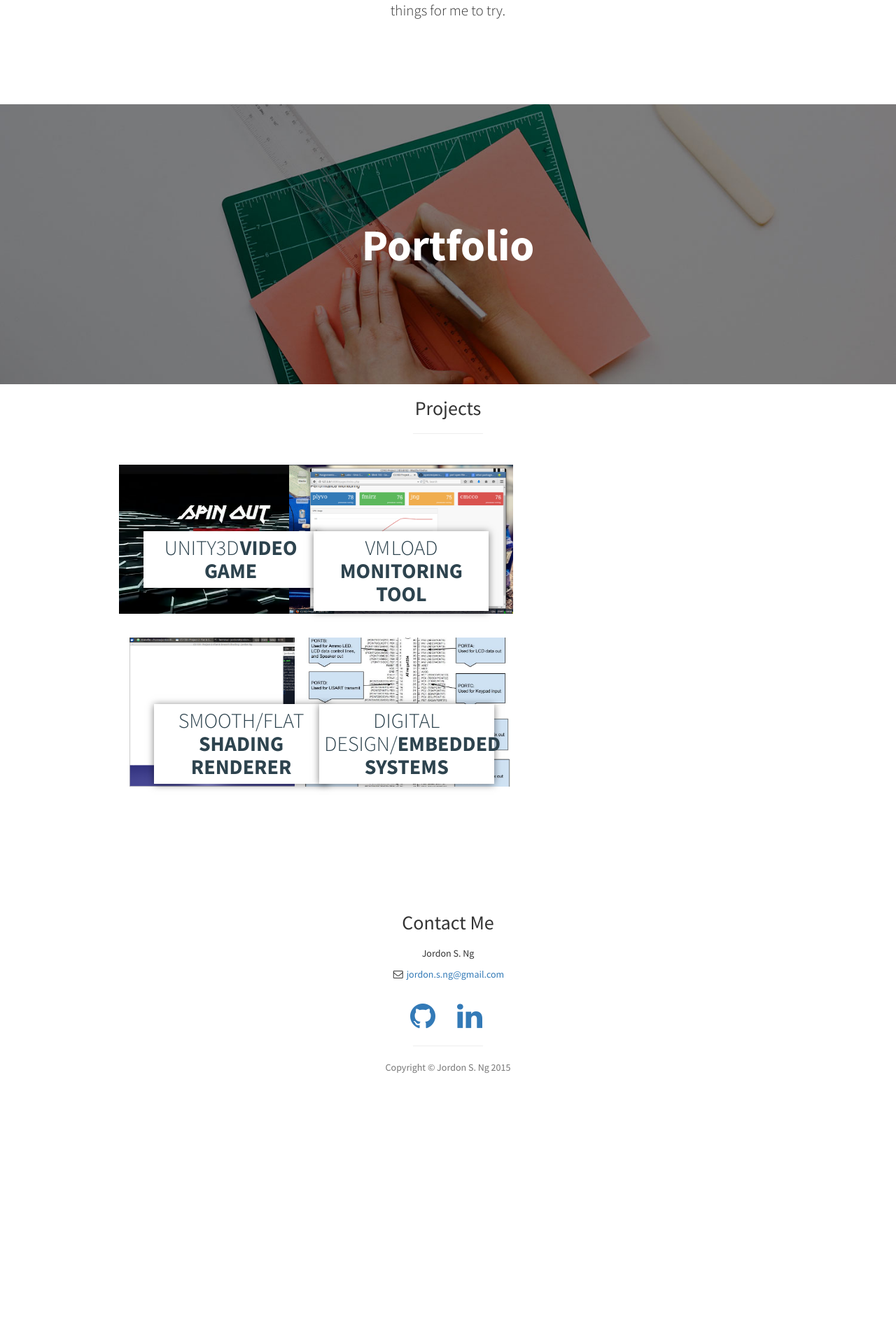
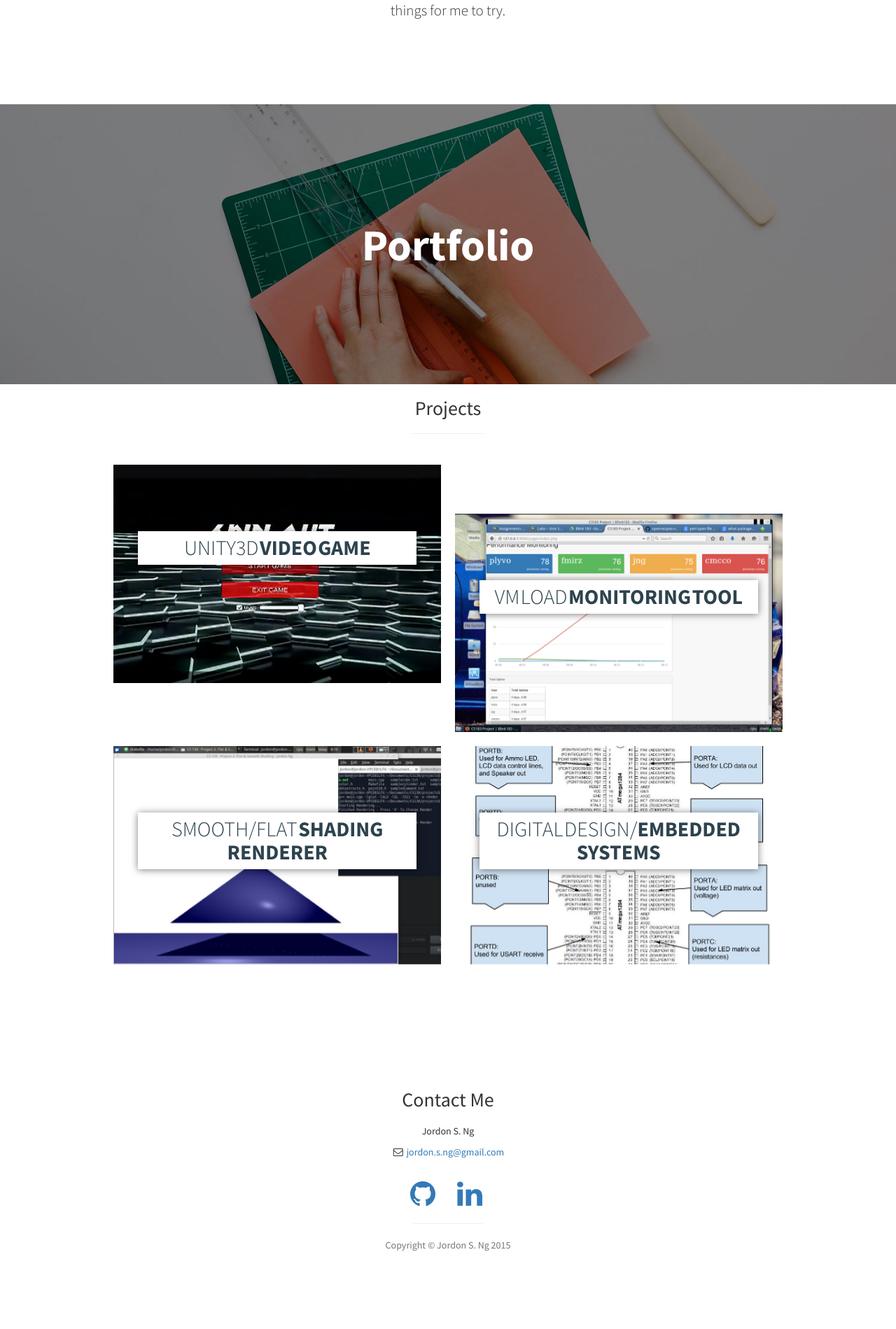
Before and after one commit to jsng0/jsng0.github.io, a Jekyll site: the page index.html, which Jekyll copies as it is, in a window 1280 px wide. Shown: the part 1307-3206 px from the top of the page at 70% size. Built offline with Jekyll 4.4.1, drawn with Linux system fonts in a browser that asks for light colours; comment, search, counter and statistics services are not loaded; before the commit the page ends 2952 px from its top, so only the background shows below that.

Commit message:
commented out col wrappers

```diff
--- a/index.html
+++ b/index.html
@@ -109,7 +109,7 @@
                     <h1>Projects</h1>
                     <hr class="small">
                     <div class="row">
-                        <div class="col-md-6 col-lg-3">
+                        <!--div class="col-md-6 col-lg-3"-->
                             <div class="grid">
                                 <figure class="effect-steve">
                                     <a href = "https://github.com/the-jsng/SpinOut">
@@ -121,8 +121,8 @@
                                     </a>
                                 </figure>
                             </div>
-                        </div>
-                        <div class="col-md-6 col-lg-3">
+                        <!--/div-->
+                        <!--div class="col-md-6 col-lg-3"-->
                             <div class="grid">
                                 <figure class="effect-steve">
                                     <a href="https://github.com/the-jsng/Performance-Monitoring">
@@ -134,9 +134,8 @@
                                     </a>
                                 </figure>
                             </div>
-                        </div>
-                    </div>
-                    <div class="col-md-6 col-lg-3">
+                        <!--/div-->
+                        <!--div class="col-md-6 col-lg-3"-->
                             <div class="grid">
                                 <figure class="effect-steve">
                                     <a href="https://github.com/the-jsng/RayTracing">
@@ -148,8 +147,8 @@
                                     </a>
                                 </figure>
                             </div>
-                    </div>
-                    <div class="col-md-6 col-lg-3">
+                        <!--/div-->
+                        <!--div class="col-md-6 col-lg-3"-->
                             <div class="grid">
                                 <figure class="effect-steve">
                                     <a href="https://github.com/the-jsng/Dot-Matrix-Game">
@@ -161,7 +160,7 @@
                                     </a>
                                 </figure>
                             </div>
-                    </div>
+                        <!--/div-->
                 </div>
                 <!-- /.col-lg-10 -->
             </div>
```
Lines whose indentation alone changed are shown as unchanged.
